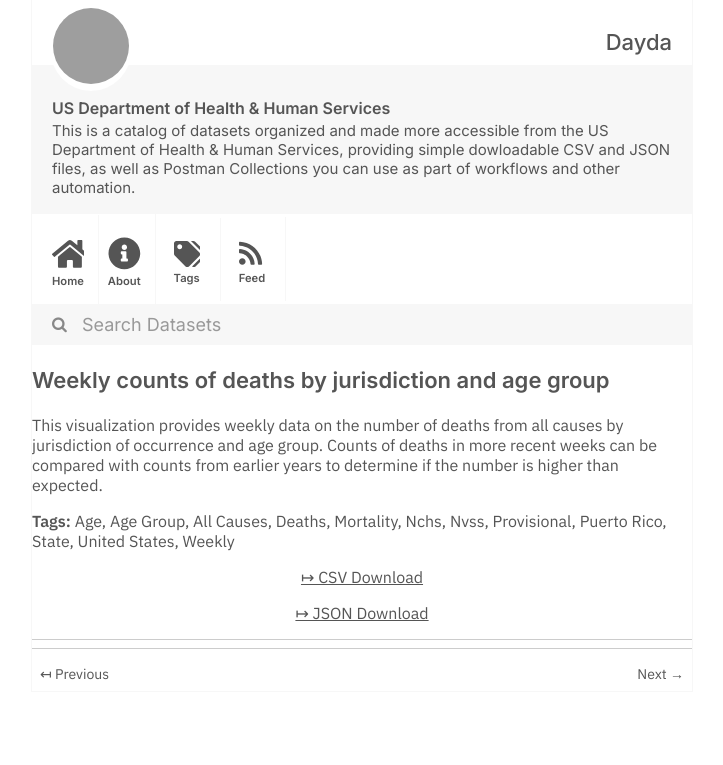
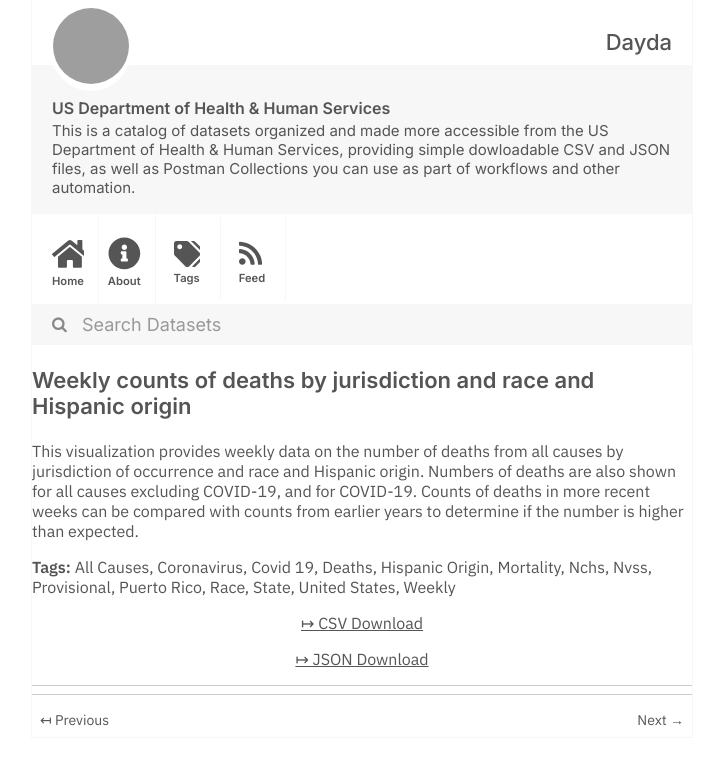
Before and after one commit to dayda-entities/us-department-of-health-and-human-services, a Jekyll site: the page built from _posts/2020-11-10-weekly-counts-of-deaths-by-jur.md, in a window 1280 px wide, cut to the strip 0-765 px from the top of the page. Shown: the whole strip, without its empty margins (278-1001 px from the left). Built offline with Jekyll 4.4.1, drawn with Linux system fonts in a browser that asks for light colours; grey boxes are pictures that could not be loaded.

Commit message:
Publish Data

```diff
--- a/_posts/2020-11-10-weekly-counts-of-deaths-by-jur.md
+++ b/_posts/2020-11-10-weekly-counts-of-deaths-by-jur.md
@@ -1,26 +1,28 @@
 ---
-title: Weekly counts of deaths by jurisdiction and age group
-created: '2020-11-10T16:16:38.946632'
-modified: '2021-05-14T15:42:18.234420'
+title: Weekly counts of deaths by jurisdiction and race and Hispanic origin
+created: '2020-11-10T16:16:39.212417'
+modified: '2021-05-14T15:40:53.786714'
 state: active
 type: dataset
 tags:
-  - Age
-  - Age Group
   - All Causes
+  - Coronavirus
+  - Covid 19
   - Deaths
+  - Hispanic Origin
   - Mortality
   - Nchs
   - Nvss
   - Provisional
   - Puerto Rico
+  - Race
   - State
   - United States
   - Weekly
 groups: []
-csv_url: 'https://data.cdc.gov/api/views/y5bj-9g5w/rows.csv?accessType=DOWNLOAD'
-json_url: 'https://data.cdc.gov/api/views/y5bj-9g5w/rows.json?accessType=DOWNLOAD'
+csv_url: 'https://data.cdc.gov/api/views/qfhf-uhaa/rows.csv?accessType=DOWNLOAD'
+json_url: 'https://data.cdc.gov/api/views/qfhf-uhaa/rows.json?accessType=DOWNLOAD'
 layout: post
 
 ---
-This visualization provides weekly data on the number of deaths from all causes by jurisdiction of occurrence and age group. Counts of deaths in more recent weeks can be compared with counts from earlier years to determine if the number is higher than expected.
+This visualization provides weekly data on the number of deaths from all causes by jurisdiction of occurrence and race and Hispanic origin. Numbers of deaths are also shown for all causes excluding COVID-19, and for COVID-19. Counts of deaths in more recent weeks can be compared with counts from earlier years to determine if the number is higher than expected.
```
